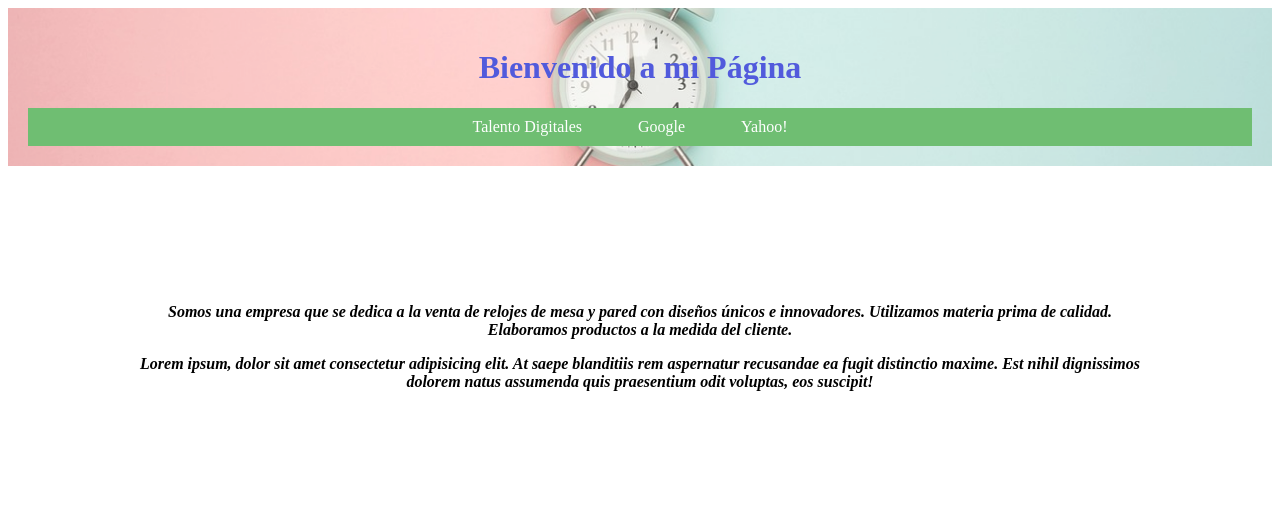
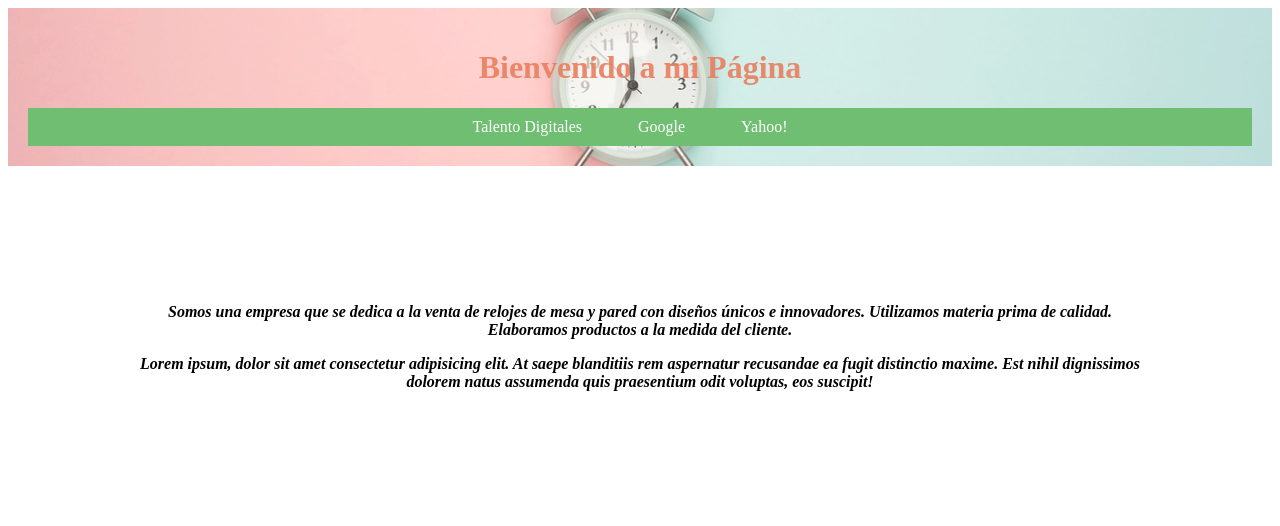
Before and after one commit to SantiDyst/ProT1_33948082, a plain HTML site: page index.html in a window 1280 px wide. Shown: the top 526 px of the page. Drawn offline with Linux system fonts and the light colour scheme.

Commit message:
cambio de color Titulo h1

```diff
--- a/miEstilo.css
+++ b/miEstilo.css
@@ -8,7 +8,7 @@
  */
 
  h1{
-  color: rgb(38, 50, 212);
+  color: rgba(228, 94, 54, 0.897);
  }
 
 .parrafos{
```
